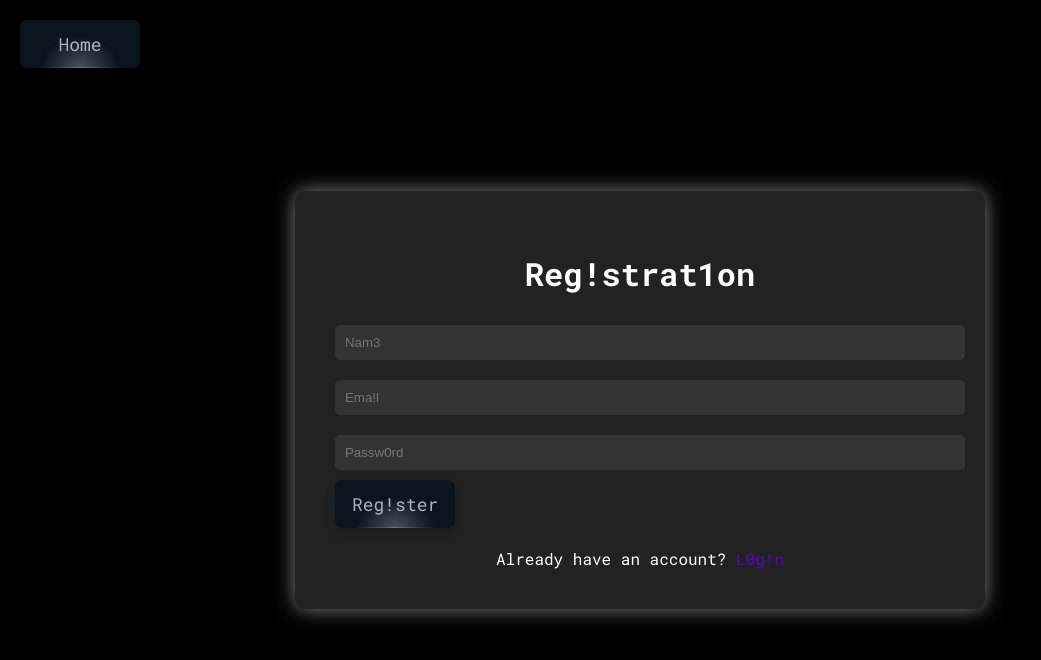
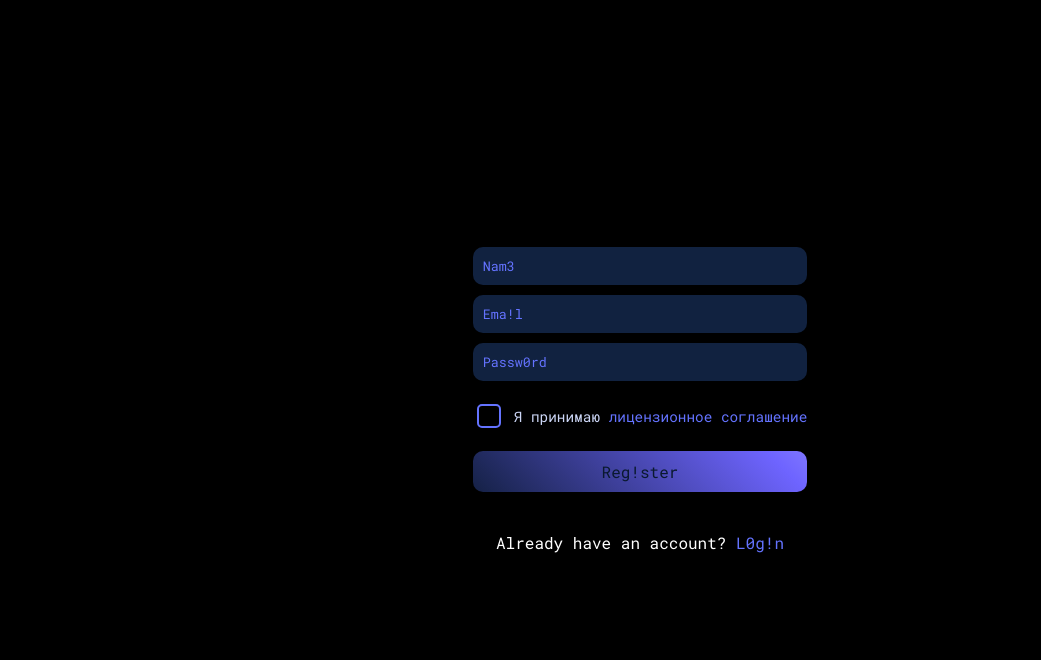
Before and after one commit to n3tw0rkk/n3tw0rkk.github.io, a plain HTML site: page kaef.html in a window 1280 px wide. Shown: the whole page, without its empty margins (0-1041 px from the left). Drawn offline with Linux system fonts and the light colour scheme.

Commit message:
Update kaef.html

```diff
--- a/kaef.html
+++ b/kaef.html
@@ -1,167 +1,212 @@
 <!DOCTYPE html>
 <html lang="ru">
 <head>
-    <link href="style.css" type="text/css" rel="stylesheet">
     <meta charset="UTF-8">
     <meta name="viewport" content="width=device-width, initial-scale=1.0">
-    <title>zn3tw0rk | Registration</title>
+    <title>N3tw0rk | Acc0unt</title>
     <style>
+        /* Подключение шрифта */
         @font-face {
             font-family: 'CustomFont';
             src: url('font.ttf') format('truetype');
         }
 
+        /* Основные стили */
         body {
-            background-color: black;
+            background-color: #000000; /* Черный фон */
+            color: white;
+            font-family: 'CustomFont', Arial, sans-serif; /* Используем CustomFont */
+            margin: 0;
+            padding: 0;
             display: flex;
             justify-content: center;
             align-items: center;
             height: 100vh;
-            margin: 0;
-            color: white;
-            font-family: 'CustomFont', sans-serif;
+            overflow: hidden;
+        }
+
+        /* Контейнер для боксов */
+        .container {
+            display: flex;
+            flex-direction: column;
+            gap: 20px;
+            opacity: 0;
+            transform: translateY(50px);
+            animation: fadeInUp 1s ease-out forwards;
         }
 
         /* Анимация появления */
-        @keyframes fadeIn {
-            from {
-                opacity: 0;
-                transform: translateY(20px);
-            }
+        @keyframes fadeInUp {
             to {
                 opacity: 1;
                 transform: translateY(0);
             }
         }
 
-        .container {
-            text-align: center;
-            background-color: #222;
-            padding: 40px;
-            border-radius: 10px;
-            box-shadow: 0 0 20px rgba(255, 255, 255, 0.5);
-            opacity: 0;
-            animation: fadeIn 1s ease-out forwards;
-            animation-delay: 0.5s; /* Задержка для контейнера */
+        /* Стили для боксов */
+        .box {
+            background-color: #112240; /* Темно-синий цвет для боксов */
+            border-radius: 15px;
+            padding: 20px;
+            width: 300px;
+            box-shadow: 0 4px 6px rgba(0, 0, 0, 0.1);
+            transition: transform 0.3s ease, box-shadow 0.3s ease;
         }
 
-        h1 {
-            margin-bottom: 20px;
-            opacity: 0;
-            animation: fadeIn 1s ease-out forwards;
-            animation-delay: 1s; /* Задержка для заголовка */
+        .box:hover {
+            transform: translateY(-5px);
+            box-shadow: 0 6px 12px rgba(0, 0, 0, 0.2);
         }
 
-        input[type="text"],
-        input[type="password"] {
-            width: 100%;
-            padding: 10px;
-            margin: 10px 0;
-            border: none;
-            border-radius: 5px;
-            background: #333;
-            color: white;
-            opacity: 0;
-            animation: fadeIn 1s ease-out forwards;
-            animation-delay: 1.5s; /* Задержка для полей ввода */
+        .box h2 {
+            margin: 0 0 10px 0;
+            font-size: 1.2em;
+            color: #6473ff; /* Голубой цвет для заголовков */
         }
 
-        .button {
-            min-width: 120px;
-            position: relative;
-            cursor: pointer;
-            padding: 12px 17px;
-            border: 0;
-            border-radius: 7px;
-            box-shadow: inset 0 0 0 1px rgba(255, 255, 255, 0.1);
-            background: radial-gradient(
-                ellipse at bottom,
-                rgba(71, 81, 92, 1) 0%,
-                rgba(11, 21, 30, 1) 45%
-            );
-            color: rgba(255, 255, 255, 0.66);
-            transition: all 1s cubic-bezier(0.15, 0.83, 0.66, 1);
-            font-family: inherit;
-            font-size: 18px;
-            display: flex;
-            align-items: center;
-            justify-content: center;
-            box-shadow: 0px 5px 10px rgba(0, 0, 0, 0.2);
-            opacity: 0;
-            animation: fadeIn 1s ease-out forwards;
-            animation-delay: 2s; /* Задержка для кнопки */
+        .box p {
+            margin: 5px 0;
+            font-size: 1em;
+            color: #ccd6f6; /* Светло-серый цвет для текста */
         }
 
-        .button::before {
-            content: "";
-            width: 70%;
-            height: 1px;
-            position: absolute;
-            bottom: 0;
-            left: 15%;
-            background: rgb(255, 255, 255);
-            background: linear-gradient(
-                90deg,
-                rgba(255, 255, 255, 0) 0%,
-                rgba(255, 255, 255, 1) 50%,
-                rgba(255, 255, 255, 0) 100%
-            );
-            opacity: 0.2;
-            transition: all 1s cubic-bezier(0.15, 0.83, 0.66, 1);
+        /* Стили для кнопки */
+        .button {
+            background: linear-gradient(45deg, #0a192f, #6e64ff, #ffffff, #0a192f);
+            background-size: 300% 300%;
+            border: none;
+            border-radius: 10px;
+            color: #0a192f; /* Темно-синий цвет текста */
+            padding: 10px 20px;
+            font-size: 1em;
+            cursor: pointer;
+            transition: background-position 3s ease, transform 0.3s ease;
+            animation: gradientShift 5s infinite alternate;
+            font-family: 'CustomFont', Arial, sans-serif; /* Используем CustomFont */
         }
 
         .button:hover {
-            color: rgb(255, 255, 255, 1);
-            transform: scale(1.1) translateY(-3px);
+            transform: scale(1.05);
         }
 
-        .button:hover::before {
-            opacity: 1;
+        /* Анимация градиента для кнопки */
+        @keyframes gradientShift {
+            0% {
+                background-position: 0% 50%;
+            }
+            50% {
+                background-position: 100% 50%;
+            }
+            100% {
+                background-position: 0% 50%;
+            }
         }
 
-        .button:hover {
-            transform: translateY(-3px);
-            box-shadow: 0px 8px 15px rgba(0, 0, 0, 0.3);
+        /* Стили для формы */
+        .form {
+            display: flex;
+            flex-direction: column;
+            gap: 10px;
         }
 
-        .button:active {
-            transform: scale(0.95);
-            box-shadow: 0px 2px 5px rgba(0, 0, 0, 0.2);
+        .form input {
+            background-color: #112240;
+            border: none;
+            border-radius: 10px;
+            padding: 10px;
+            color: #ccd6f6;
+            font-family: 'CustomFont', Arial, sans-serif;
         }
 
+        .form input::placeholder {
+            color: #6473ff;
+        }
+
+        .form button {
+            margin-top: 10px;
+        }
+
+        /* Стили для переключения форм */
         .toggle-links {
+            text-align: center;
             margin-top: 20px;
-            opacity: 0;
-            animation: fadeIn 1s ease-out forwards;
-            animation-delay: 2.5s; /* Задержка для текста переключения */
         }
 
         .toggle-links a {
-            color: #5800cc;
+            color: #6473ff;
             text-decoration: none;
         }
 
-        .home-button {
+        .toggle-links a:hover {
+            text-decoration: underline;
+        }
+
+        /* Стили для checkbox */
+        .checkbox-container {
+            display: flex;
+            align-items: center;
+            gap: 10px;
+            margin-top: 10px;
+        }
+
+        .checkbox-container input[type="checkbox"] {
+            appearance: none;
+            width: 18px;
+            height: 18px;
+            border: 2px solid #6473ff;
+            border-radius: 5px;
+            background-color: transparent;
+            cursor: pointer;
+            position: relative;
+            transition: background-color 0.3s ease, border-color 0.3s ease;
+        }
+
+        .checkbox-container input[type="checkbox"]:checked {
+            background-color: #6473ff;
+            border-color: #6473ff;
+        }
+
+        .checkbox-container input[type="checkbox"]:checked::after {
+            content: "✔";
             position: absolute;
-            top: 20px;
-            left: 20px;
-            opacity: 0;
-            animation: fadeIn 1s ease-out forwards;
-            animation-delay: 0.5s; /* Задержка для кнопки Home */
+            top: 50%;
+            left: 50%;
+            transform: translate(-50%, -50%);
+            color: #0a192f;
+            font-size: 12px;
+        }
+
+        .checkbox-container label {
+            color: #ccd6f6;
+            font-size: 0.9em;
+        }
+
+        .checkbox-container label a {
+            color: #6473ff;
+            text-decoration: none;
+        }
+
+        .checkbox-container label a:hover {
+            text-decoration: underline;
         }
     </style>
 </head>
 <body>
 
-<button class="home-button button" onclick="window.location.href='https://N3tw0rkk.github.io'">Home</button>
-
     <div class="container">
-    <h1 id="form-title">Reg!strat1on</h1>
-
         <div id="registration-form" class="form">
             <input type="text" placeholder="Nam3" id="name" required>
             <input type="text" placeholder="Ema!l" id="email" required>
             <input type="password" placeholder="Passw0rd" id="password" required>
+
+            <!-- Checkbox с соглашением -->
+            <div class="checkbox-container">
+                <input type="checkbox" id="agree" required>
+                <label for="agree">
+                    Я принимаю <a href="https://github.com" target="_blank">лицензионное соглашение</a>
+                </label>
+            </div>
+
             <button class="button" onclick="register()">Reg!ster</button>
         </div>
 
@@ -180,23 +225,25 @@
         function toggleForms() {
             const registrationForm = document.getElementById('registration-form');
             const loginForm = document.getElementById('login-form');
-        const formTitle = document.getElementById('form-title');
             const toggleText = document.getElementById('toggle-text');
 
             if (registrationForm.style.display === 'none') {
-            registrationForm.style.display = 'block';
+                registrationForm.style.display = 'flex';
                 loginForm.style.display = 'none';
-            formTitle.textContent = 'n3tw0rk | R3g!straT10n';
-            toggleText.innerHTML = 'Already have an account? <a href="#" onclick="toggleForms()">Войти</a>';
+                toggleText.innerHTML = 'Already have an account? <a href="#" onclick="toggleForms()">L0g!n</a>';
             } else {
                 registrationForm.style.display = 'none';
-            loginForm.style.display = 'block';
-            formTitle.textContent = 'Log!n';
+                loginForm.style.display = 'flex';
                 toggleText.innerHTML = 'Dont have account? <a href="#" onclick="toggleForms()">Register</a>';
             }
         }
 
         function register() {
+            const agreeCheckbox = document.getElementById('agree');
+            if (!agreeCheckbox.checked) {
+                alert("Вы должны принять лицензионное соглашение!");
+                return;
+            }
             alert("License Agreement | 1.1 - You have no right to leak client data, penalty: Blocking account by IP. | 1.2 - You must not be a funtime pioneer, a pregnant furry, an admin of any server (Exception: xvx server) and a Bi gay furry pioneer + funtime moderator or administrator, lmao. | 1.3 - If you do not agree with this, you are a moron.");
             alert("Account registered! Check your email to confirm registration :3");
         }
```
Lines whose indentation alone changed are shown as unchanged.
